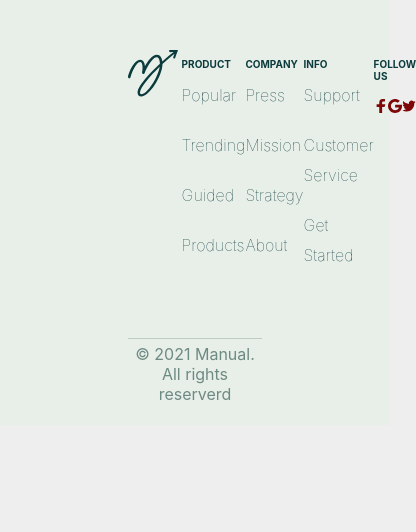
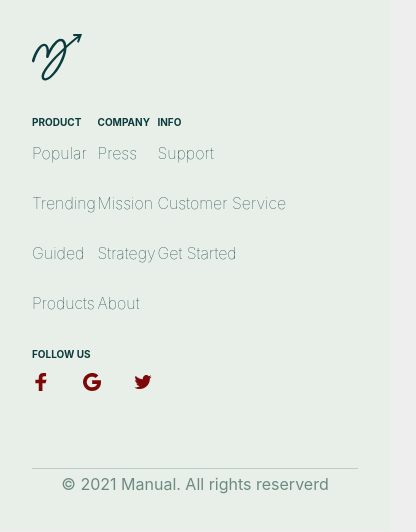
Before and after one commit to gbengaoyetade/mens-health, a Next.js app: page /components/Footer/Footer in a window 390 px wide. Shown: the top 532 px of the page, 416 px wide, since content can reach past the window. Built offline with nearby package versions, Linux system fonts and the light colour scheme.

Commit message:
make footer responsive

```diff
--- a/pages/components/Footer/Footer.js
+++ b/pages/components/Footer/Footer.js
@@ -4,12 +4,12 @@ import style from './footer.module.css';
 const Footer = () => {
   return (
     <footer className={style.footer}>
-      <div className={style['space-between']}>
-        <div>
+      <div className={`${style['space-between']} ${style['items-wrapper']} `}>
+        <div className={style['symbol-wrapper']}>
           <Image src='/images/symbol.svg' width='50px' height='50px' />
         </div>
 
-        <nav className={`${style.nav} ${style['space-between']}`}>
+        <nav className={`${style['space-between']} ${style.nav} `}>
           <div className={style['nav-section']}>
             <p className={style.title}>PRODUCT</p>
             <a href='#'>Popular</a>
@@ -32,7 +32,7 @@ const Footer = () => {
           </div>
           <div className={`${style['nav-section']} ${style.social}`}>
             <p className={style.title}>FOLLOW US</p>
-            <div className={`${style['space-between']} `}>
+            <div className={`${style['space-between']}`}>
               <a href='#'>
                 <Image src='/images/facebook.svg' width='18px' height='18px' />
               </a>
--- a/pages/components/Footer/footer.module.css
+++ b/pages/components/Footer/footer.module.css
@@ -45,3 +45,33 @@
 .social {
   flex-basis: 120px;
 }
+
+/* Mobile styles */
+
+@media (max-width: 768px) {
+  .footer {
+    padding: 2rem;
+  }
+
+  .nav {
+    display: flex;
+    flex-wrap: wrap;
+    width: 78%;
+  }
+
+  .items-wrapper {
+    flex-direction: column;
+  }
+
+  .symbol-wrapper {
+    margin-bottom: 20px;
+  }
+}
+
+@media (max-width: 812px) and (orientation: landscape) {
+  .nav {
+    display: flex;
+    flex-wrap: wrap;
+    width: 80%;
+  }
+}
--- a/pages/index.js
+++ b/pages/index.js
@@ -4,7 +4,7 @@ export default function Home() {
   return (
     <div>
       <Head>
-        <title>Create Next App</title>
+        <title>Mens Health</title>
         <meta name='description' content='Something about hair loss' />
         <link rel='icon' href='/images/favicon.ico' />
       </Head>
```
